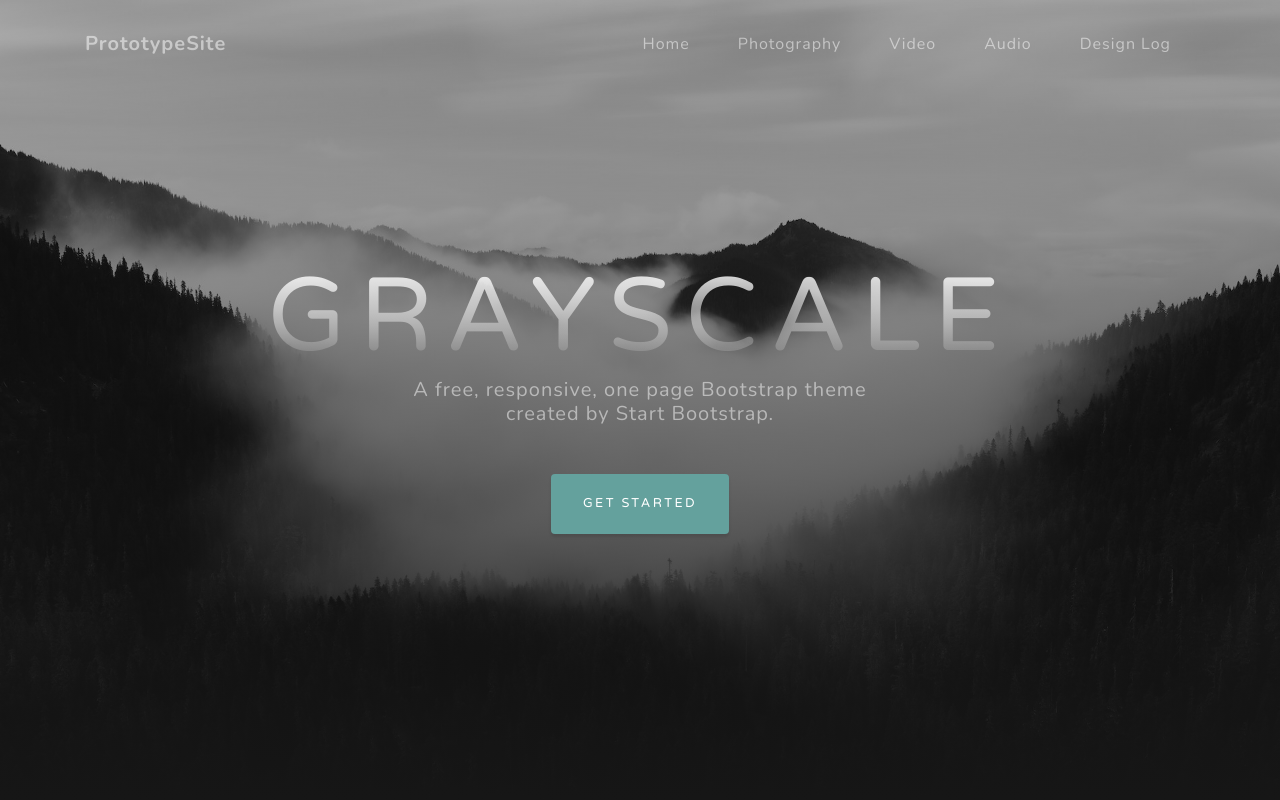
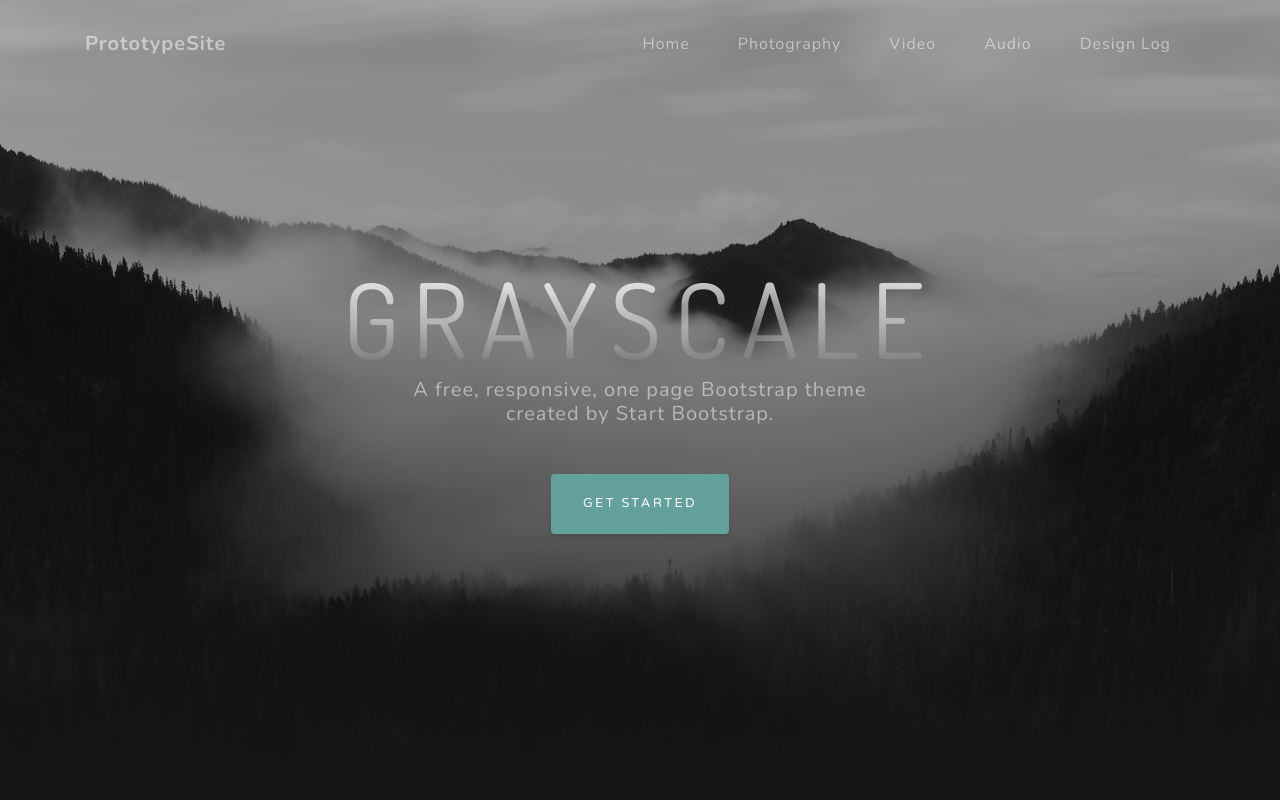
Before and after one commit to javillez/mp-prototype, a plain HTML site: page index.html in a window 1280 px wide. Shown: the top 800 px of the page. Drawn offline with nearby package versions, Linux system fonts and the light colour scheme.

Commit message:
updated-fonts

```diff
--- a/css/grayscale.css
+++ b/css/grayscale.css
@@ -98,7 +98,7 @@
 }
 
 .masthead h1 {
-  font-family: 'Varela Round';
+  font-family: 'Dosis', sans-serif;
   font-size: 2.5rem;
   line-height: 2.5rem;
   letter-spacing: 0.8rem;
--- a/index.html
+++ b/index.html
@@ -14,6 +14,8 @@
   <link href="vendor/bootstrap/css/bootstrap.min.css" rel="stylesheet">
 
   <!-- Custom fonts for this template -->
+  <link href="https://fonts.googleapis.com/css?family=Dosis|Exo+2|Fjalla+One&display=swap" rel="stylesheet">
+
   <link href="vendor/fontawesome-free/css/all.min.css" rel="stylesheet">
   <link href="https://fonts.googleapis.com/css?family=Varela+Round" rel="stylesheet">
   <link href="https://fonts.googleapis.com/css?family=Nunito:200,200i,300,300i,400,400i,600,600i,700,700i,800,800i,900,900i" rel="stylesheet">
```
